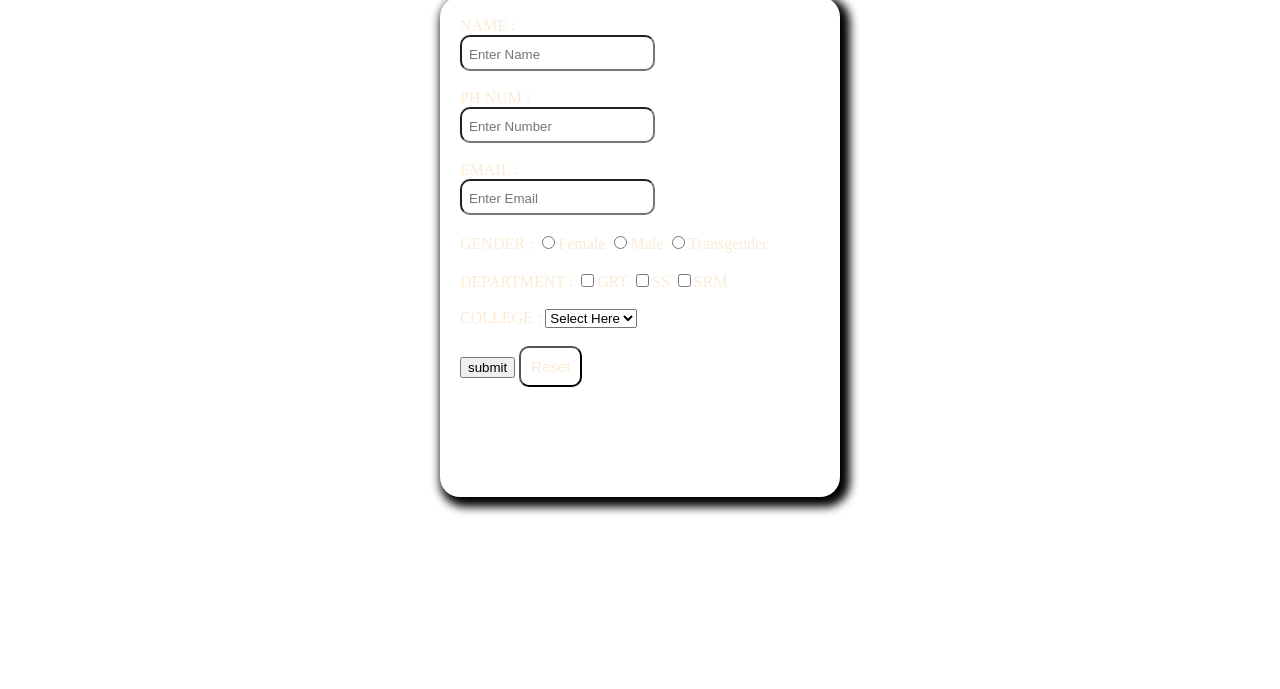
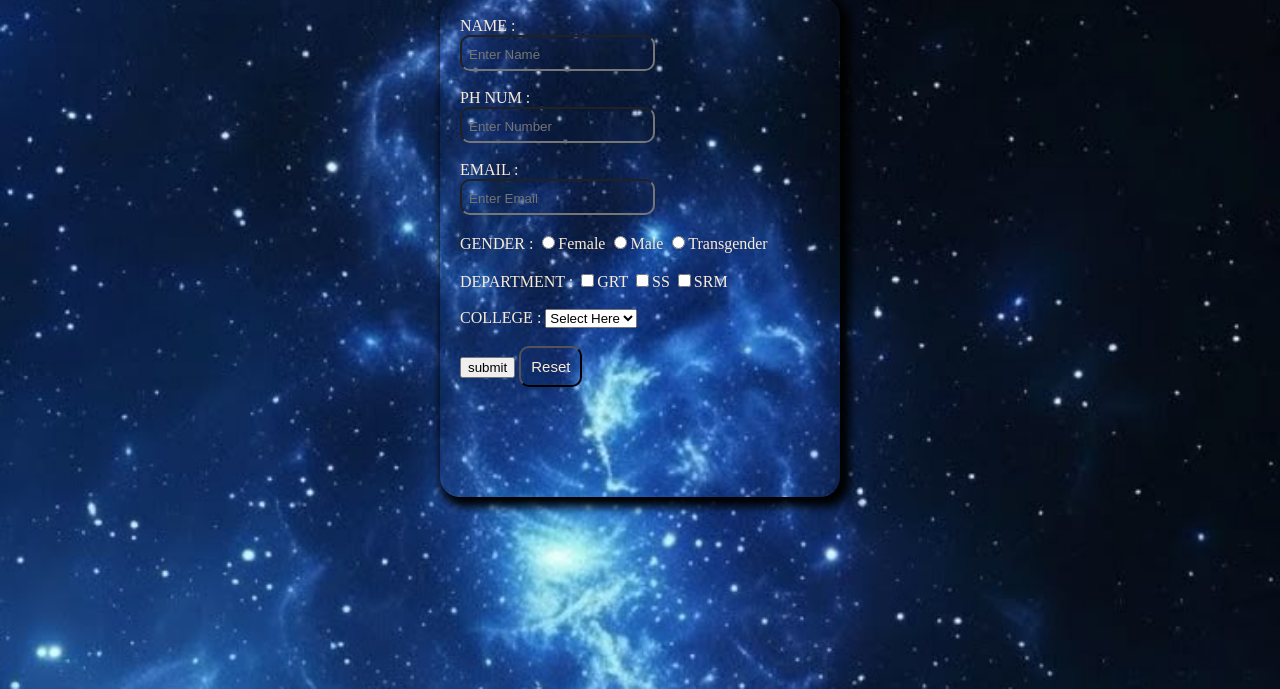
Before and after one commit to Sushmitha130105/SushGuvi, a plain HTML site: page index.html in a window 1280 px wide. Shown: the part 111-800 px from the top of the page. Drawn offline with Linux system fonts and the light colour scheme.

Commit message:
Update style.css

```diff
--- a/style.css
+++ b/style.css
@@ -1,5 +1,5 @@
 body{
-    background-image: url(project/pic.jpg);
+    background-image: url(pic.jpg);
    background-size: cover ;
 }
 
```
